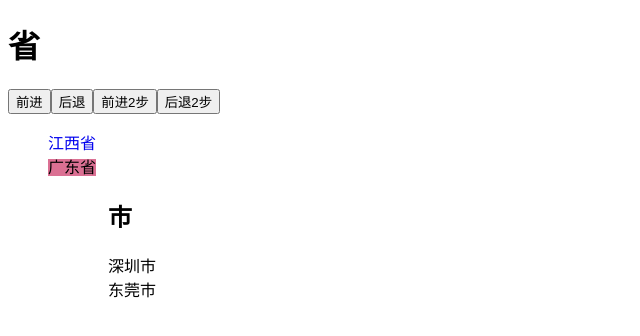
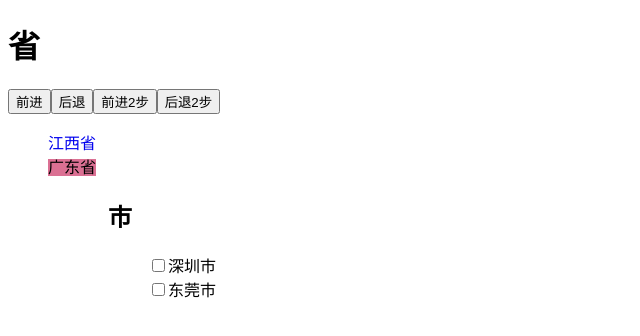
Before and after one commit to wzres/vue_cli, a Vue app: page /#/guangdong in a window 1280 px wide. Shown: the top 336 px of the page, without its empty margins (0-640 px from the left). Built offline with nearby package versions, Linux system fonts and the light colour scheme.

Commit message:
新增钩子

```diff
--- a/src/Pages/GuangDong.vue
+++ b/src/Pages/GuangDong.vue
@@ -1,14 +1,19 @@
 <template>
     <div class="s1">
         <h2>市</h2>
-        <div>深圳市</div>
-        <div>东莞市</div>
+        <ul>
+            <li><input type="checkbox">深圳市</li>
+            <li><input type="checkbox">东莞市</li>
+        </ul>
     </div>
 </template>
 
 <script>
 export default {
-    name:'GuangDong'
+    name:'GuangDong',
+    beforeDestroy(){
+        console.log("@广东省下面的市组件被销毁了")
+    },
 }
 </script>
 
--- a/src/Pages/JiangXi.vue
+++ b/src/Pages/JiangXi.vue
@@ -3,9 +3,9 @@
         <h2>市</h2>
         <ul>
             <!-- 声明式路由导航，只适合超链接跳转路由组件 -->
-            <li><router-link to="/jiangxi/jz?a1=庐山市&a2=瑞金市" active-class="selected">九江市</router-link></li>
+            <li><input type="checkbox"><router-link to="/jiangxi/jz?a1=庐山市&a2=瑞金市" active-class="selected">九江市</router-link></li>
             <!-- to_nav 声明式路由导航 -->
-            <li><router-link to='/jiangxi/gz' active-class="selected">赣州市</router-link></li>
+            <li><input type="checkbox"><router-link to='/jiangxi/gz' active-class="selected">赣州市</router-link></li>
 
         </ul>
         <router-view></router-view>
@@ -15,6 +15,9 @@
 <script>
 export default {
     name:'JiangXi',
+    beforeDestroy(){
+        console.log("@江西省下面的市组件被销毁了")
+    },
     methods: {
         // 编程式路由导航，适合按钮图片跳转路由组件
         // 注意：这里一定调用路由器对象现有的api，api分为push和replace模式，括号写to后面的属性值
```
Also changed, not shown: src/App.vue (+13 -1 lines).
